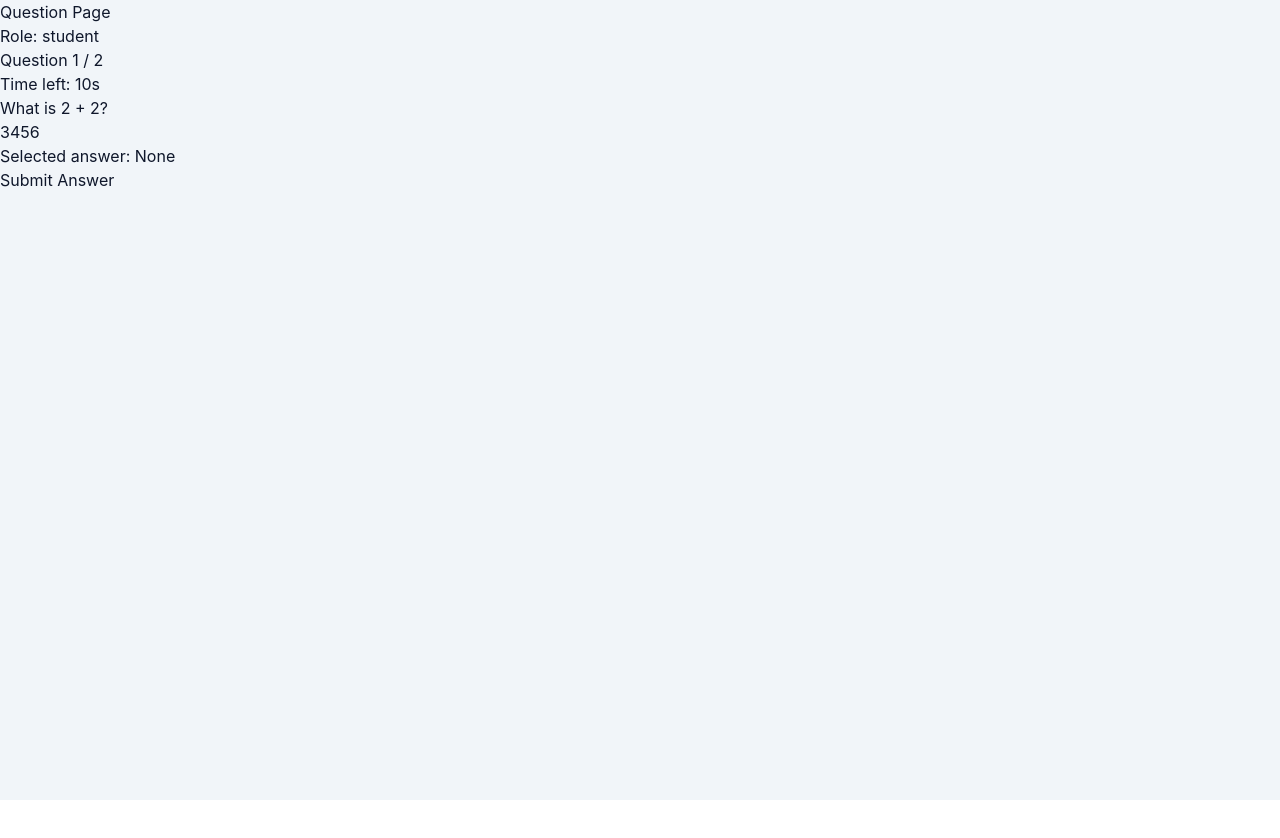
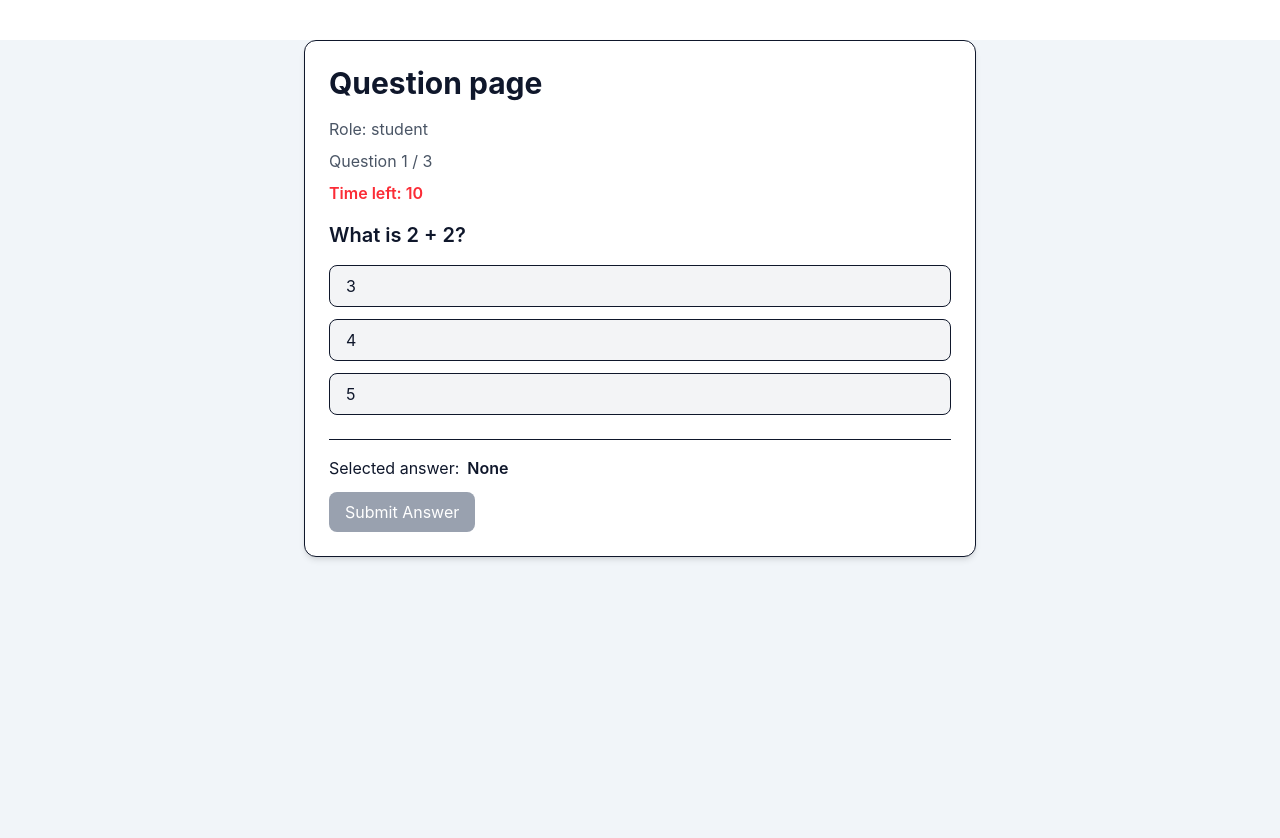
Before and after one commit to charlie6713/Game-Based-Learning-Platform, a React (Vite) app in the folder game-based-learning-platform/: page /session/1/question in a window 1280 px wide. Before the commit the page ends 800 px from the top, so only its background shows below. Built offline with nearby package versions, Linux system fonts and the light colour scheme.

Commit message:
fix timer and current question asynchronous issue

```diff
--- a/game-based-learning-platform/src/pages/QuestionPage.tsx
+++ b/game-based-learning-platform/src/pages/QuestionPage.tsx
@@ -1,102 +1,113 @@
-import { useEffect, useState } from "react"
-import { useLocation } from "react-router-dom"
+import { useEffect, useState } from "react";
+import type { Role } from "../types/session";
+import { questionBank } from "../data/questionBank";
+import { useLocation } from "react-router-dom";
 
-type Role = "tutor" | "student"
+export default function Questionpage() {
+  const location = useLocation();
+  const role: Role = location.state?.role === "tutor" ? "tutor" : "student";
 
-type Question = {
-  id: number
-  text: string
-  options: string[]
-  correctAnswer: string
+  const [currentIndex, setCurrentIndex] = useState(0);
+  const [timeLeft, setTimeLeft] = useState(15);
+  const [selectedAnswer, setSelectedAnswer] = useState("");
+  const [submitted, setSubmitted] = useState(false);
+
+  const currentQuestion = questionBank.questions[currentIndex];
+
+  const goToNextQuestion = () => {
+    setCurrentIndex((prev) => {
+      if (prev < questionBank.questions.length - 1) {
+        return prev + 1;
       }
-
-const questions: Question[] = [
-  {
-    id: 1,
-    text: "What is 2 + 2?",
-    options: ["3", "4", "5", "6"],
-    correctAnswer: "4",
-  },
-  {
-    id: 2,
-    text: "Which language is used with React?",
-    options: ["Python", "Java", "JavaScript", "C"],
-    correctAnswer: "JavaScript",
-  },
-]
-
-function QuestionPage() {
-  const location = useLocation()
-  const role: Role = location.state?.role === "tutor" ? "tutor" : "student"
-
-  const [currentIndex, setCurrentIndex] = useState(0)
-  const [timeLeft, setTimeLeft] = useState(15)
-  const [selectedAnswer, setSelectedAnswer] = useState("")
-  const [submitted, setSubmitted] = useState(false)
-
-  const currentQuestion = questions[currentIndex]
+      return questionBank.questions.length;
+    });
+  };
 
   useEffect(() => {
-    if (currentIndex >= questions.length) return
-    if (timeLeft === 0) {
-      goToNextQuestion()
-      return
+    if (!currentQuestion) return;
+
+    if (submitted) return;
+
+    if (timeLeft <= 0) {
+      goToNextQuestion();
+      return;
     }
 
     const timer = setTimeout(() => {
-      setTimeLeft(timeLeft - 1)
-    }, 1000)
+      setTimeLeft((prev) => prev - 1);
+    }, 1000);
 
-    return () => clearTimeout(timer)
-  }, [timeLeft, currentIndex])
+    return () => clearTimeout(timer);
+  }, [timeLeft, currentQuestion, submitted]);
 
   useEffect(() => {
-    setSelectedAnswer("")
-    setSubmitted(false)
-    setTimeLeft(15)
-  }, [currentIndex])
+    setSelectedAnswer("");
+    setTimeLeft(15);
+    setSubmitted(false);
+  }, [currentIndex]);
 
   const handleOptionClick = (option: string) => {
     if (role === "student" && !submitted) {
-      setSelectedAnswer(option)
+      setSelectedAnswer(option);
     }
+  };
+
+  const handleSubmit = () => {
+    if (!selectedAnswer || submitted) {
+      return;
     }
 
-  const handleSubmit = () => {
-    if (!selectedAnswer) return
-    setSubmitted(true)
-  }
+    setSubmitted(true);
 
-  const goToNextQuestion = () => {
-    if (currentIndex < questions.length - 1) {
-      setCurrentIndex(currentIndex + 1)
-    }
-  }
+    setTimeout(() => {
+      goToNextQuestion();
+    }, 1000);
+  };
 
   if (!currentQuestion) {
     return (
-      <div>
-        <h1>Game Finished</h1>
-        <p>No more questions.</p>
+    <div className="max-w-xl mx-auto mt-20 p-8 border rounded-xl shadow-md bg-white text-center">
+      <h1 className="text-3xl font-bold text-green-600 mb-4">
+        Game Finished
+      </h1>
+
+      <p className="text-gray-600 text-lg mb-6">
+        No more questions
+      </p>
+
+      <button
+        onClick={() => window.location.reload()}
+        className="bg-blue-500 text-white px-4 py-2 rounded-lg hover:bg-blue-600"
+      >
+        Restart
+      </button>
     </div>
-    )
+  );
   }
 
   return (
-    <div>
-      <h1>Question Page</h1>
-      <p>Role: {role}</p>
-      <p>Question {currentIndex + 1} / {questions.length}</p>
-      <p>Time left: {timeLeft}s</p>
+  <div className="max-w-2xl mx-auto mt-10 p-6 border rounded-xl shadow-md bg-white">
+    <h1 className="text-3xl font-bold mb-4">Question page</h1>
 
-      <h2>{currentQuestion.text}</h2>
+    <p className="text-gray-600 mb-2">Role: {role}</p>
+    <p className="text-gray-600 mb-2">
+      Question {currentIndex + 1} / {questionBank.questions.length}
+    </p>
+    <p className="text-red-500 font-semibold mb-4">
+      Time left: {timeLeft}
+    </p>
 
-      <div>
+    <h2 className="text-xl font-semibold mb-4">
+      {currentQuestion.text}
+    </h2>
+
+    <div className="flex flex-col gap-3 mb-6">
       {currentQuestion.options.map((option) => (
         <button
           key={option}
           onClick={() => handleOptionClick(option)}
           disabled={role === "student" && submitted}
+          className="border rounded-lg px-4 py-2 bg-gray-100 hover:bg-gray-200 disabled:bg-gray-300 disabled:cursor-not-allowed text-left"
         >
           {option}
         </button>
@@ -104,22 +115,41 @@ function QuestionPage() {
     </div>
 
     {role === "student" && (
-        <div>
-          <p>Selected answer: {selectedAnswer || "None"}</p>
-          <button onClick={handleSubmit} disabled={!selectedAnswer || submitted}>
+      <div className="border-t pt-4">
+        <p className="mb-3">
+          Selected answer:
+          <span className="font-semibold ml-2">
+            {selectedAnswer || "None"}
+          </span>
+        </p>
+
+        <button
+          onClick={handleSubmit}
+          disabled={!selectedAnswer || submitted}
+          className="bg-blue-500 text-white px-4 py-2 rounded-lg hover:bg-blue-600 disabled:bg-gray-400 disabled:cursor-not-allowed"
+        >
           Submit Answer
         </button>
       </div>
     )}
 
     {role === "tutor" && (
-        <div>
-          <p>Correct answer: {currentQuestion.correctAnswer}</p>
-          <button onClick={goToNextQuestion}>Next Question</button>
+      <div className="border-t pt-4">
+        <p className="mb-3">
+          Correct answer:
+          <span className="font-semibold ml-2">
+            {currentQuestion.answer}
+          </span>
+        </p>
+
+        <button
+          onClick={goToNextQuestion}
+          className="bg-green-500 text-white px-4 py-2 rounded-lg hover:bg-green-600"
+        >
+          Next Question
+        </button>
       </div>
     )}
   </div>
 )
 }
-
-export default QuestionPage
--- a/game-based-learning-platform/src/pages/TutorHomePage.tsx
+++ b/game-based-learning-platform/src/pages/TutorHomePage.tsx
@@ -1,10 +1,12 @@
 import { useState } from "react"
 import { questionBank } from "../data/questionBank"
 import type { Question } from "../types/question"
+import { useNavigate } from "react-router-dom"
 
 export default function TutorHomePage() {
   const [sessionTitle, setSessionTitle] = useState(questionBank.title)
   const [selectedQuestions, setSelectedQuestions] = useState<Question[]>([])
+  const navigate = useNavigate()
 
   const handleToggleQuestion = (question: Question) => {
     const alreadySelected = selectedQuestions.some((q) => q.id === question.id)
@@ -22,6 +24,8 @@ export default function TutorHomePage() {
     console.log("create session clicked")
     console.log("sessionTitle:", sessionTitle)
     console.log("selectedQuestions:", selectedQuestions)
+      navigate("/tutor/session/:pin")
+
   }
 
   return (
--- a/game-based-learning-platform/src/types/session.ts
+++ b/game-based-learning-platform/src/types/session.ts
@@ -2,6 +2,8 @@ export type Student ={
     id: string
     name: string
 }
+
+export type Role = "tutor" | "student"
 
 export type session = {
     pin: string
```
Lines whose indentation alone changed are shown as unchanged.
